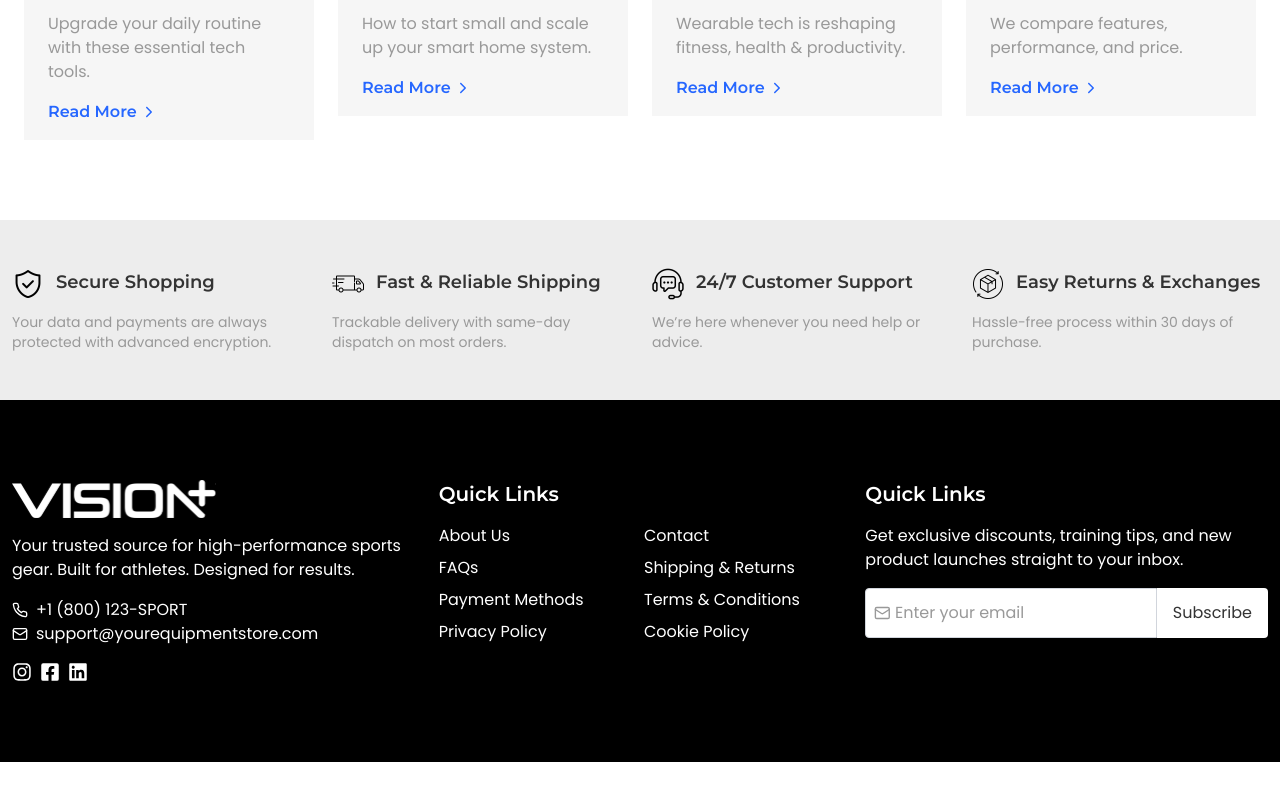
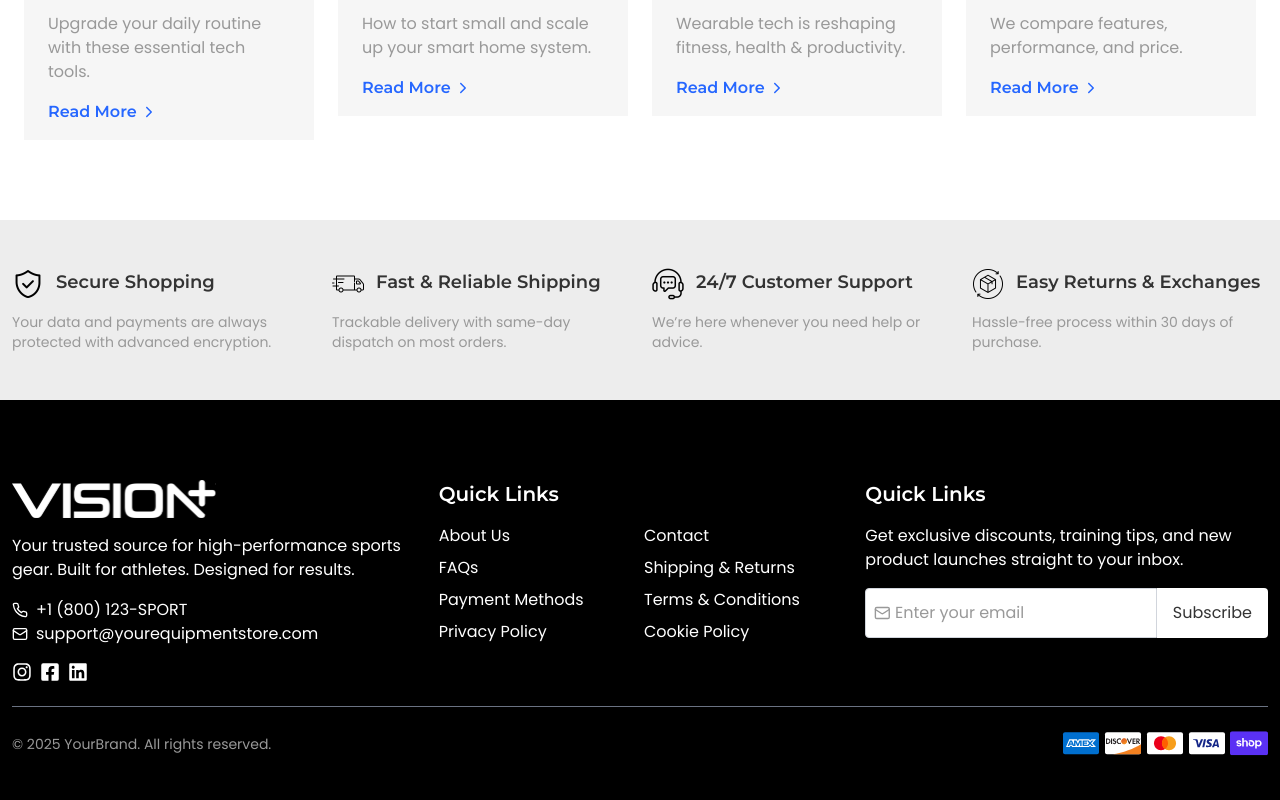
Before and after one commit to sanjibchanda/vision, a React (Vite) app: page / in a window 1280 px wide. Shown: the part 6754-7554 px from the top of the page. Before the commit the page ends 7516 px from the top, so only its background shows below. Built offline with nearby package versions, Linux system fonts and the light colour scheme.

Commit message:
copyright section design completed

```diff
--- a/src/layout/Footer.jsx
+++ b/src/layout/Footer.jsx
@@ -8,7 +8,7 @@ const Footer = () => {
   return (
     <>
       <section className="bg-black text-white py-12 md:py-16 xl:py-20">
-        <Container>
+        <Container className="space-y-6">
           <div className="grid sm:grid-cols-2 lg:grid-cols-3 gap-10 lg:gap-6">
             <div className="space-y-4 sm:col-span-2 lg:col-span-1">
               <NavLink to="/" className="block">
@@ -84,6 +84,19 @@ const Footer = () => {
               <NewsletterButton />
             </div>
           </div>
+          <hr className="border-t border-gray-500" />
+          <div className="flex flex-col sm:flex-row items-center justify-between gap-2">
+            <p className="text-muted text-sm order-1 sm:order-0">
+              © 2025 YourBrand. All rights reserved.
+            </p>
+            <div className="flex items-center gap-1">
+              <img src={assets.amex} alt="card" />
+              <img src={assets.discover} alt="card" />
+              <img src={assets.mastercard} alt="card" />
+              <img src={assets.visaCard} alt="card" />
+              <img src={assets.shop} alt="card" />
+            </div>
+          </div>
         </Container>
       </section>
     </>
```
